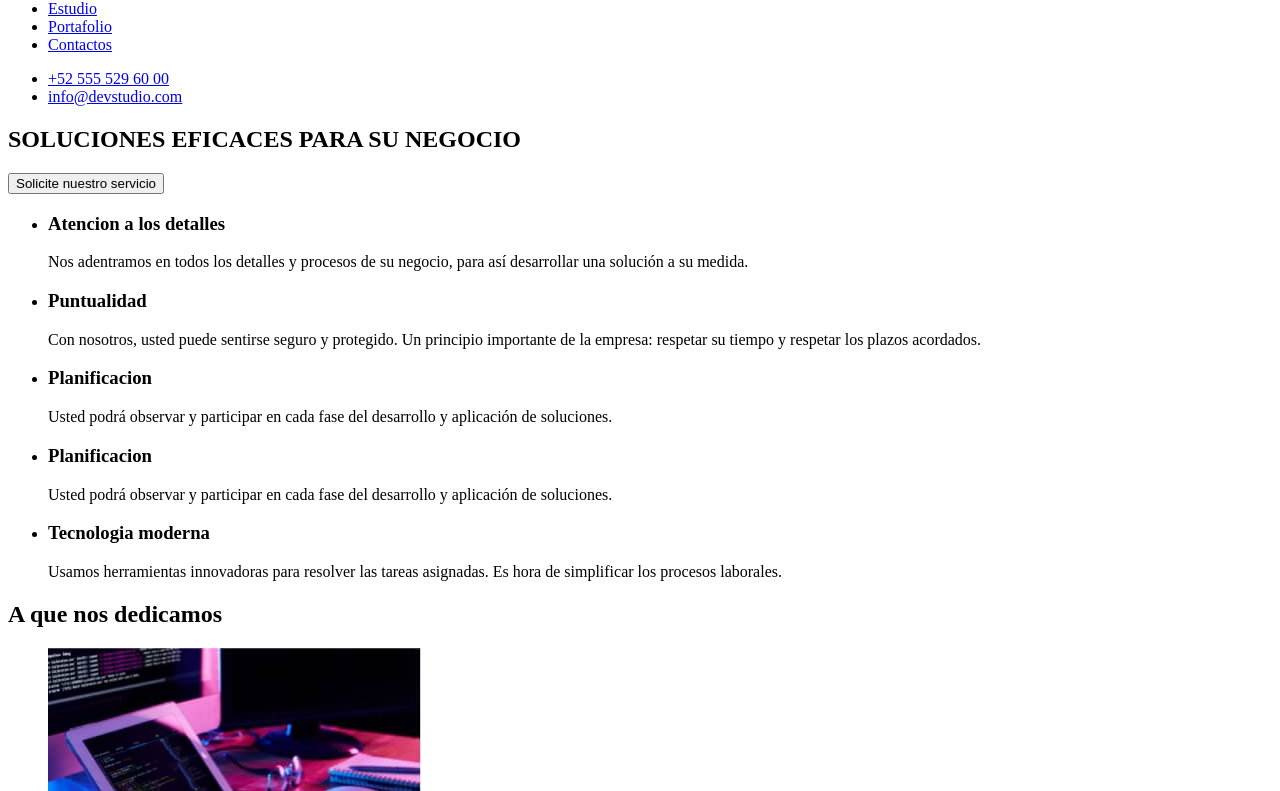
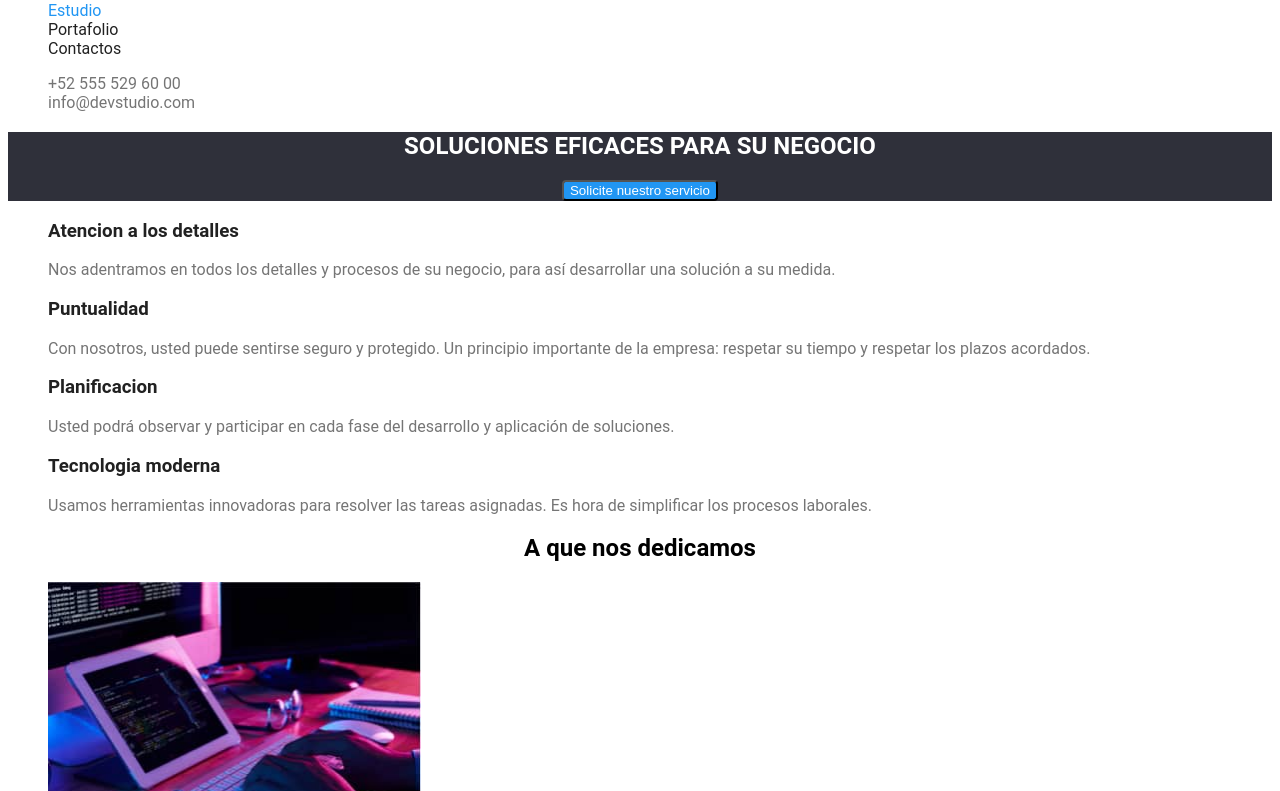
Before and after one commit to felipeberrio92/goit-markup-hw-02, a plain HTML site: page index.html in a window 1280 px wide. Shown: the part 42-833 px from the top of the page. Drawn offline with Linux system fonts and the light colour scheme.

Commit message:
se realiza pagina de portafolio

```diff
--- a/css/styles.css
+++ b/css/styles.css
@@ -0,0 +1,91 @@
+:root{
+    --color_blue: rgba(33, 150, 243, 1);
+    --color_black: rgb(33, 33, 33, 1);
+    --color_gray: rgba(117, 117, 117, 1);
+    --color_footer: rgba(255, 255, 255, 0.6);
+    --color_white: rgba(255, 255, 255, 1);
+
+
+}
+body{
+    font-family: 'Roboto', sans-serif;
+}
+a:any-link{
+    text-decoration: none;
+
+}
+a:visited{
+    text-decoration: none;
+}
+
+ul{
+    list-style: none;
+}
+.site_navegation{
+color: var(--color_black);
+
+}
+.logo{
+    color: var(--color_blue);
+    text-decoration: none;
+}
+.header_link{
+    color: var(--color_black);
+}
+
+.header_link.current{
+    color: var(--color_blue);
+
+}
+
+.cel_contact{
+    color:var(--color_gray);
+}
+.email_contact{
+    color:var(--color_gray);
+}
+.cel_contact:active{
+    color: var(--color_blue);
+}
+.email_contact:active{
+    color: var(--color_blue);
+}
+.head_title{
+    color: var(--color_white);
+    background-color: rgba(47, 48, 58, 1);
+    text-align: center;
+}
+.button{
+    color: var(--color_white);
+    background-color: var(--color_blue);
+    border-radius: 4px;
+}
+h2{
+    text-align: center;
+}
+.about_item{
+    color: var(--color_black);
+}
+.about_item:hover{
+    color: var(--color_gray);
+}
+p{
+    color:var(--color_gray)
+}
+.main__footer{
+    background-color: var(--color_black);
+}
+.footer_address{
+    color: var(--color_white);
+}
+.footer_contact{
+    color: var(--color_footer);
+}
+.proyect_buttons:{
+    border: none;
+
+}
+.button_item:active{
+    background-color: var(--color_blue);
+    color: var(--color_white);
+}
--- a/index.html
+++ b/index.html
@@ -7,51 +7,47 @@
     <link rel="stylesheet" href="./css/styles.css">
 </head>
 <body>
-    <header id="main__page">
+    <header id="main__header">
     <nav>
-        <a href="#">WebStudio</a>
-        <ul>
-            <li><a href="#">Estudio</a></li>
-            <li><a href="#">Portafolio</a></li>
-            <li><a href="#">Contactos</a></li>
+        <a href="./index.html" class="logo">WebStudio</a>
+        <ul class="site_navegation">
+            <li><a href="./index.html" class="header_link current">Estudio</a></li>
+            <li><a href="./portfolio.html" class="header_link">Portafolio</a></li>
+            <li><a href="#" class="header_link">Contactos</a></li>
         </ul>
     </nav>
-        <ul id="main__contact">
-            <li><a href="tel:+525555296000">+52 555 529 60 00</a></li>
-            <li><a href="mailto:info@devstudio.com">info@devstudio.com</a></li>
+        <ul class="main__contact">
+            <li><a class="cel_contact" href="tel:+525555296000">+52 555 529 60 00</a></li>
+            <li><a class="email_contact" href="mailto:info@devstudio.com">info@devstudio.com</a></li>
 
         </ul>
     </header>
-    <main id="main__head">
-        <section>
-            <h1>SOLUCIONES EFICACES PARA SU NEGOCIO</h1>
-            <button>Solicite nuestro servicio</button>
+    <main class="main__head">
+        <section class="head_title">
+            <h1 class="main_title">SOLUCIONES EFICACES PARA SU NEGOCIO</h1>
+            <button class="button">Solicite nuestro servicio</button>
         </section>
-        <section id="main__about">
-            <ul>
+        <section id="main__about" class="main_about">
+            <ul class="about_list">
                 <li>
-                <h3>Atencion a los detalles</h3>
+                <h3 class="about_item">Atencion a los detalles</h3>
                 <p>Nos adentramos en todos los detalles y procesos de su negocio, para así desarrollar una solución a su medida.</p>
                 </li>
                 <li>
-                <h3>Puntualidad</h3>
+                <h3 class="about_item">Puntualidad</h3>
                 <p>Con nosotros, usted puede sentirse seguro y protegido. Un principio importante de la empresa: respetar su tiempo y respetar los plazos acordados.</p>
                 </li>
                 <li>
-                <h3>Planificacion</h3>
+                <h3 class="about_item">Planificacion</h3>
                 <p>Usted podrá observar y participar en cada fase del desarrollo y aplicación de soluciones.</p>
                 </li>
                 <li>
-                <h3>Planificacion</h3>
-                <p>Usted podrá observar y participar en cada fase del desarrollo y aplicación de soluciones.</p>
-                </li>
-                <li>
-                <h3>Tecnologia moderna</h3>
+                <h3 class="about_item">Tecnologia moderna</h3>
                 <p>Usamos herramientas innovadoras para resolver las tareas asignadas. Es hora de simplificar los procesos laborales.</p>
                 </li>
             </ul>
         </section>
-        <section id="main__services">
+        <section class="main__services">
             <h2>A que nos dedicamos</h2>
             <ul>
                 <li><img src="./images/services/Service1.jpg" alt="servicios" width="373" height="324"></li>
@@ -59,7 +55,7 @@
                 <li><img src="./images/services/Service3.jpg" alt="servicios" width="373" height="324"></li>
                 </ul>
         </section>
-        <section id="main__team">
+        <section class="main__team">
             <h2>Nuestro Equipo</h2>
             <ul>
                 <li>
@@ -91,13 +87,13 @@
             </ul>
         </section>
     </main>
-    <footer id="main__footer">
-        <a href="#">WebStudio</a>
-        <address>
+    <footer class="main__footer">
+        <a href="#" class="logo">WebStudio</a>
+        <address class="main__address">
         <ul>
-            <li><a href="#">Calz. Ticomán 500, Ciudad de México, CDMX, México</a></li>
-            <li><a href="info@example.com"> info@example.com</a></li>
-            <li><a href="tel:+525555296000"> +52 55 5529 6000</a></li>
+            <li><a href="#" class="footer_address">Calz. Ticomán 500, Ciudad de México, CDMX, México</a></li>
+            <li><a href="info@example.com" class="footer_contact"> info@example.com</a></li>
+            <li><a href="tel:+525555296000"class="footer_contact"> +52 55 5529 6000</a></li>
         </ul>
         </address>
     </footer>
```
Also changed, not shown: portfolio.html (+22 -22 lines).
